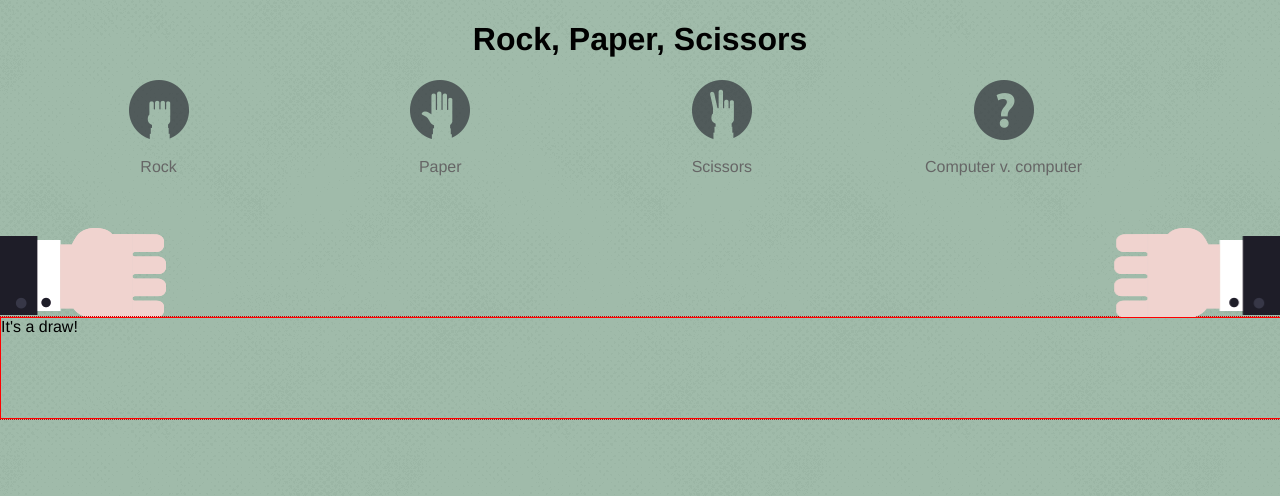
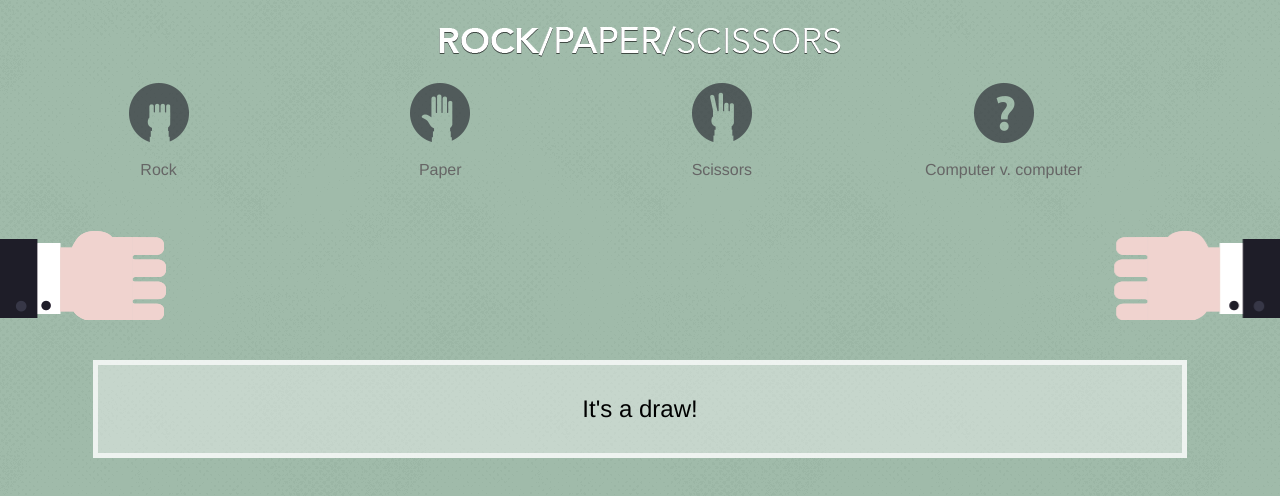
Before and after one commit to richquick/rock-paper-scissors, a website: page index.html in a window 1280 px wide. Both pictures are taken after a click on the link "Rock". Drawn offline with Linux system fonts and the light colour scheme.

Commit message:
Add logo, style up results box

```diff
--- a/index.html
+++ b/index.html
@@ -7,6 +7,7 @@
 </head>
 <body>
 	<h1>Rock, Paper, Scissors</h1>
+	<section class="guesses">
 		<section>
 			<h2>My guess</h2>
 			<nav>
@@ -23,6 +24,7 @@
 			<h2>Computer's Guess</h2>
 			<div id="computersGuess"></div>
 		</section>
+	</section>
 	<section>
 		<h2>Result</h2>
 		<div id="result"></div>
--- a/src/Game.js
+++ b/src/Game.js
@@ -31,7 +31,7 @@ Game.prototype.displayChoices = function(player1sGo,player2sGo) {
 		player1sGoHolder.className = "";
 		setTimeout(function(){
 			player1sGoHolder.className = player1sGo;
-		},1000);
+		},1010);
 	}
 	var player2sGoHolder = document.getElementById("computersGuess");
 	if (player2sGoHolder != null) {
@@ -39,7 +39,7 @@ Game.prototype.displayChoices = function(player1sGo,player2sGo) {
 		player2sGoHolder.className = "";
 		setTimeout(function(){
 			player2sGoHolder.className = player2sGo;
-		},1000);
+		},1010);
 
 	}
 };
@@ -69,7 +69,12 @@ Game.prototype.calcutateResultsMessage = function(result,player1sGo,player2sGo)
 		}
 		resultsMessage += winnerText;
 	}
+	resultsMessage = this.initialCaps(resultsMessage);
 	return resultsMessage;
+};
+
+Game.prototype.initialCaps = function(string) {
+	 return string.charAt(0).toUpperCase() + string.slice(1);
 };
 
 Game.prototype.displayResult = function(result,player1sGo,player2sGo) {
--- a/styles/styles.css
+++ b/styles/styles.css
@@ -5,7 +5,11 @@ body {
 }
 
 h1 {
-	text-align: center;
+	text-indent: -9000px;
+	overflow: hidden;
+	height: 40px;
+	background: url(../images/logo.png) no-repeat center;
+	background-size: 100%;
 }
 
 h2 {
@@ -70,6 +74,14 @@ nav li span {
 	display: none;
 }
 
+section.guesses:after {
+	content: " ";
+	display: block;
+	width: 100%;
+	height: 0;
+	clear: both;
+}
+
 #myGuess,
 #computersGuess {
 	background-position: -200px bottom;
@@ -97,13 +109,6 @@ nav li span {
     -ms-filter: "FlipH";
 }
 
-#result {
-	float: left;
-	outline: 1px dotted #c00;
-	height: 100px;
-	width: 100%;
-}
-
 #myGuess.rock, #computersGuess.rock,
 #myGuess.paper, #computersGuess.paper,
 #myGuess.scissors, #computersGuess.scissors {
@@ -122,18 +127,36 @@ nav li span {
 	background-image: url(../images/scissors.png);
 }
 
-.draw {
-	border: 1px solid red;
+#result {
+	width: 80%;
+	margin: 40px auto 0 auto;
+	padding: 30px;
+	text-align: center;
+	font-size: 150%;
+	opacity: 0;
+	-moz-transition: opacity 0.5s ease;
+	-webkit-transition: opacity 0.5s ease;
+	transition: opacity 0.5s ease;
+	-moz-transition-delay: 1.8s;
+	-webkit-transition-delay: 1.8s;
+    transition-delay: 1.8s;
 }
 
-.win1 {
-	border: 1px solid green;
+#result.draw,
+#result.win1,
+#result.win2 {
+	background: rgba(255,255,255,0.4);
+	border: 5px solid rgba(255,255,255,0.7);
+	opacity: 1;
 }
 
-.win2 {
-	border: 1px solid blue;
+@media only screen and (min-width:410px){
+
+h1 {
+	background-size: auto;
 }
 
+}
 @media only screen and (min-width:450px){
 
 #myGuess.rock, #computersGuess.rock,
@@ -151,3 +174,27 @@ nav li span {
 }
 
 }
+
+@media only screen and (-webkit-min-device-pixel-ratio: 1.5) and ,
+only screen and (-o-min-device-pixel-ratio: 3/2),
+only screen and (min--moz-device-pixel-ratio: 1.5),
+only screen and (min-device-pixel-ratio: 1.5) {
+
+h1 {
+	background-image: url("../images/logo@2x.png");
+	background-size:100% auto;
+}
+
+}
+
+@media only screen and (-webkit-min-device-pixel-ratio: 1.5) and (min-width:410px),
+only screen and (-o-min-device-pixel-ratio: 3/2) and (min-width:410px),
+only screen and (min--moz-device-pixel-ratio: 1.5) and (min-width:410px),
+only screen and (min-device-pixel-ratio: 1.5) and (min-width:410px) {
+
+h1 {
+	background-image: url("../images/logo@2x.png");
+	background-size:410px auto;
+}
+
+}
```
Also changed, not shown: spec/GameSpec.js (+28 -6 lines), images/logo.png (added), images/logo@2x.png (added). Lines whose indentation alone changed are shown as unchanged.
